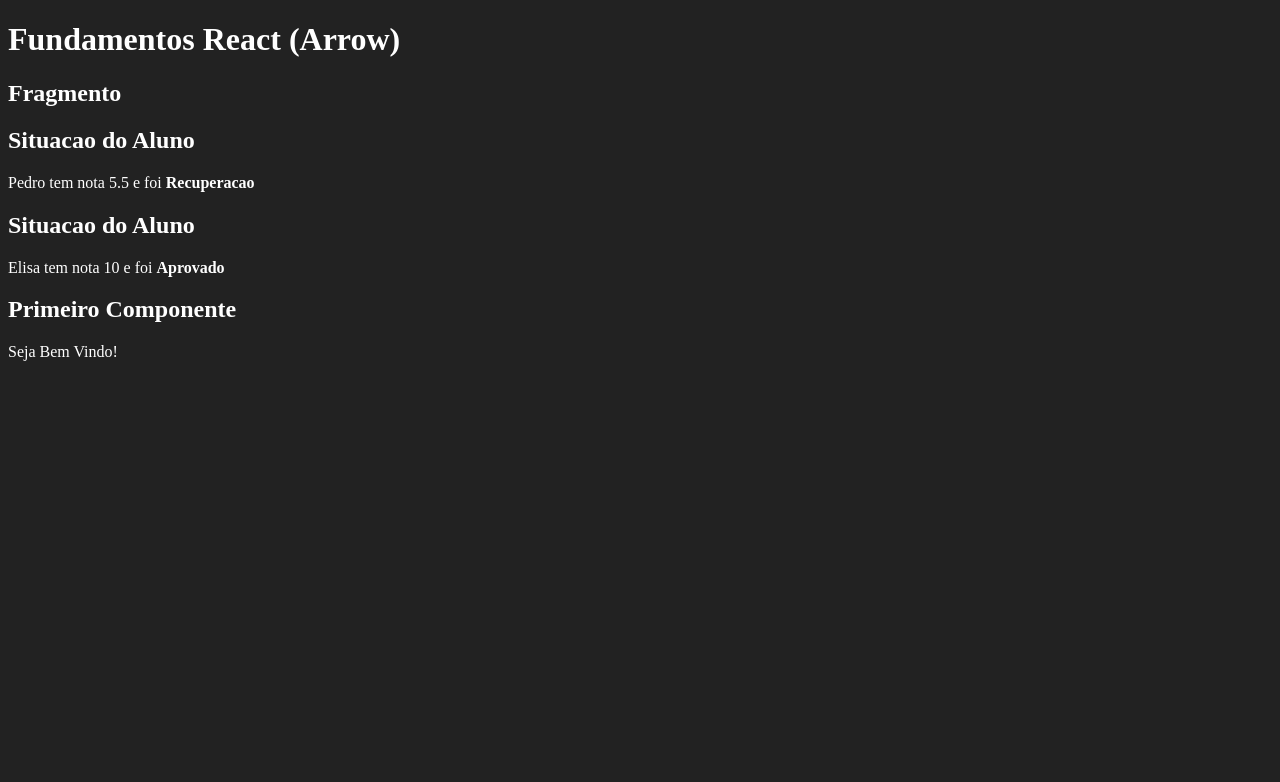
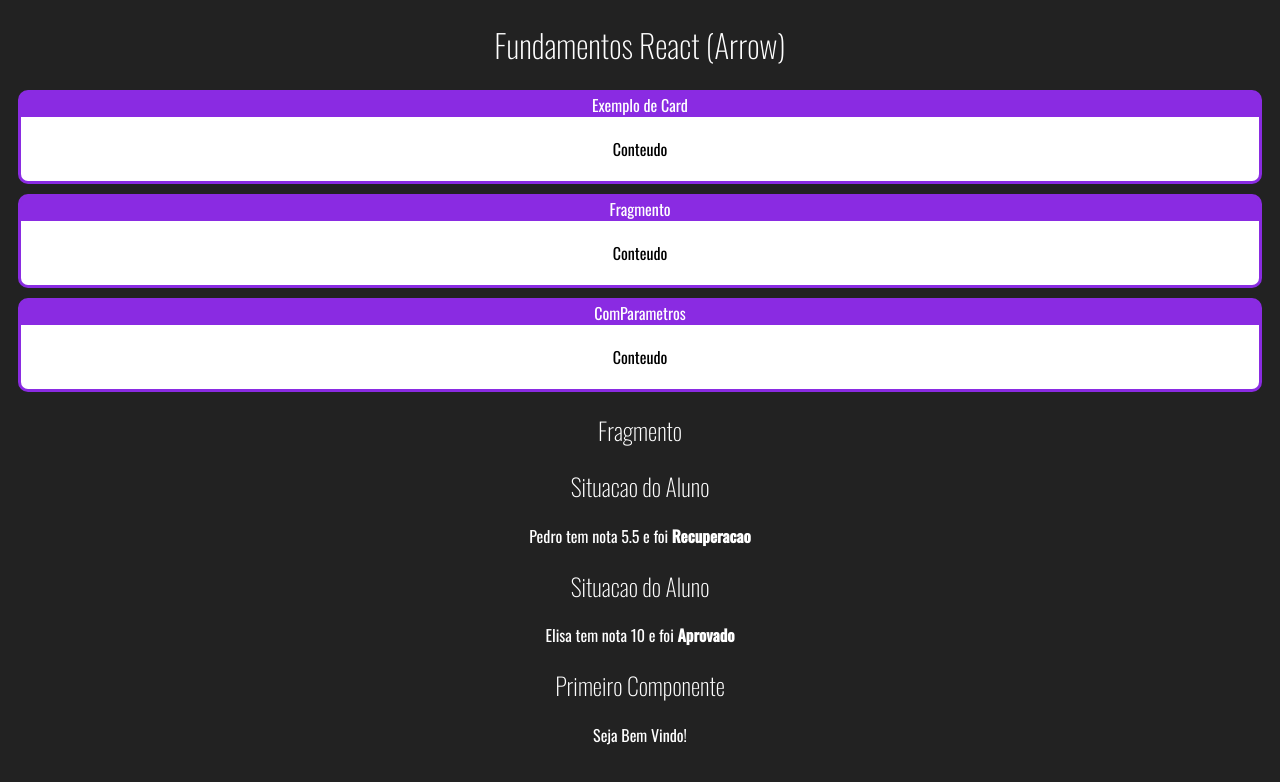
Before and after one commit to lirasusejdev/fundation, a React (Create React App) app: page / in a window 1280 px wide. Shown: the top 782 px of the page. Built offline with nearby package versions, Linux system fonts and the light colour scheme.

Commit message:
add styles and props

```diff
--- a/public/index.html
+++ b/public/index.html
@@ -3,6 +3,12 @@
   <head>
     <meta charset="utf-8" />
     <link rel="icon" href="%PUBLIC_URL%/favicon.ico" />
+    <link rel="preconnect" href="https://fonts.googleapis.com" />
+    <link rel="preconnect" href="https://fonts.gstatic.com" crossorigin />
+    <link
+      href="https://fonts.googleapis.com/css2?family=Oswald:wght@200;300;400;500&display=swap"
+      rel="stylesheet"
+    />
     <meta name="viewport" content="width=device-width, initial-scale=1" />
     <meta name="theme-color" content="#000000" />
     <meta
--- a/src/App.jsx
+++ b/src/App.jsx
@@ -1,6 +1,6 @@
 import React from 'react'
 
-import Card from './layout/Card'
+import Card from './components/layout/Card'
 import Primeiro from './components/basicos/Primeiro'
 import ComParametros from './components/basicos/ComParametros'
 import Fragmento from './components/basicos/Fragmento'
@@ -9,6 +9,14 @@
   return (
     <div id="app">
       <h1>Fundamentos React (Arrow)</h1>
+      <Card titulo="Exemplo de Card"></Card>
+      <Card titulo="Fragmento">
+        <Fragmento />
+      </Card>
+      <Card titulo="ComParametros">
+        <ComParametros titulo="Situacao do Aluno" aluno="Pedro" nota="5.5" />
+        <ComParametros titulo="Situacao do Aluno" aluno="Elisa" nota="10" />
+      </Card>
       <Fragmento />
       <ComParametros titulo="Situacao do Aluno" aluno="Pedro" nota="5.5" />
       <ComParametros titulo="Situacao do Aluno" aluno="Elisa" nota="10" />
--- /dev/null
+++ b/src/components/layout/Card.css
@@ -0,0 +1,18 @@
+.Card {
+  background-color: blueviolet;
+  border-radius: 10px;
+  overflow: hidden;
+  border: 3px solid blueviolet;
+  margin: 10px;
+}
+.Card .Titulo {
+  background-color: blueviolet;
+  padding: 5px 0px;
+  display: flex;
+  justify-content: center;
+}
+.Card .Content {
+  background-color: #fff;
+  color: black;
+  padding: 20px;
+}
--- a/src/components/layout/Card.jsx
+++ b/src/components/layout/Card.jsx
@@ -1,5 +1,11 @@
+import './Card.css'
 import React from 'react'
 
 export default props => {
-  return <div>Card</div>
+  return (
+    <div className="Card">
+      <div className="Title">{props.titulo}</div>
+      <div className="Content">Conteudo</div>
+    </div>
+  )
 }
--- a/src/index.css
+++ b/src/index.css
@@ -1,4 +1,12 @@
 body {
+  font-family: Oswald;
   background-color: #222;
   color: #fff;
+  text-align: center;
 }
+
+h1,
+h2,
+h3 {
+  font-weight: 200;
+}
```
